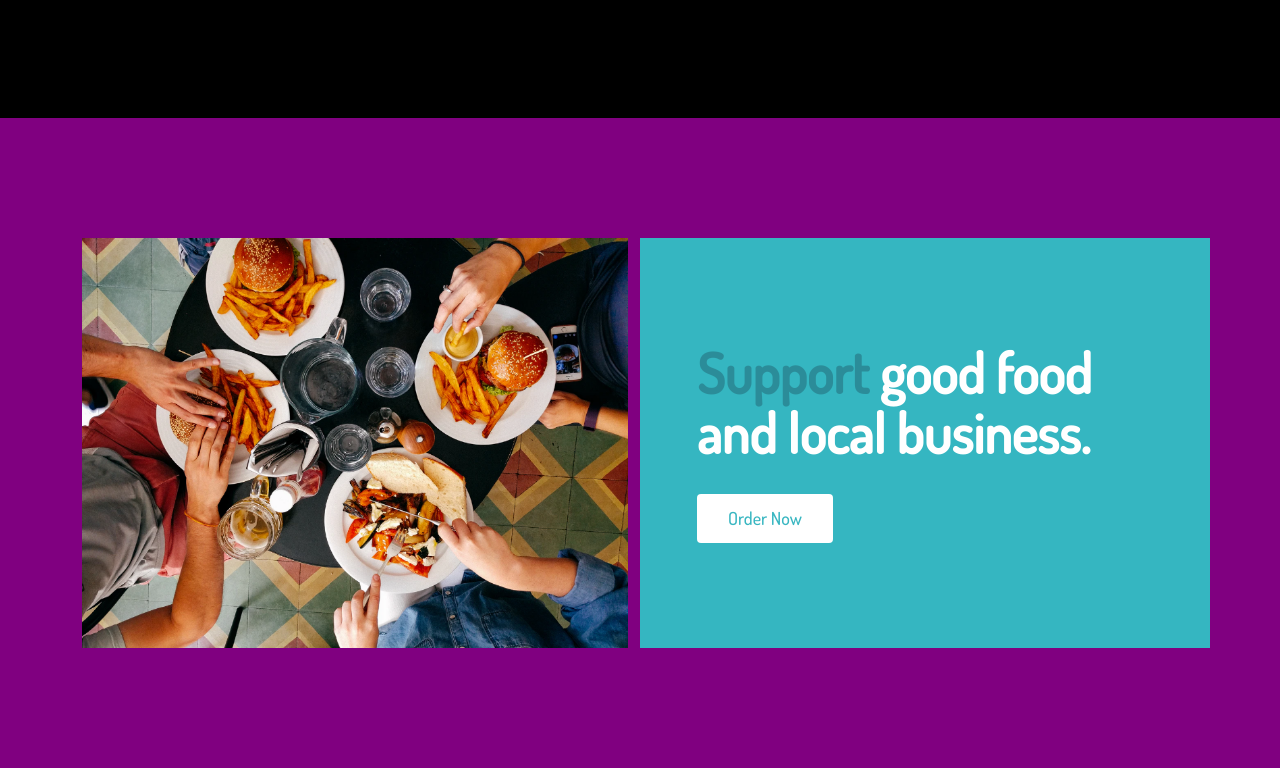
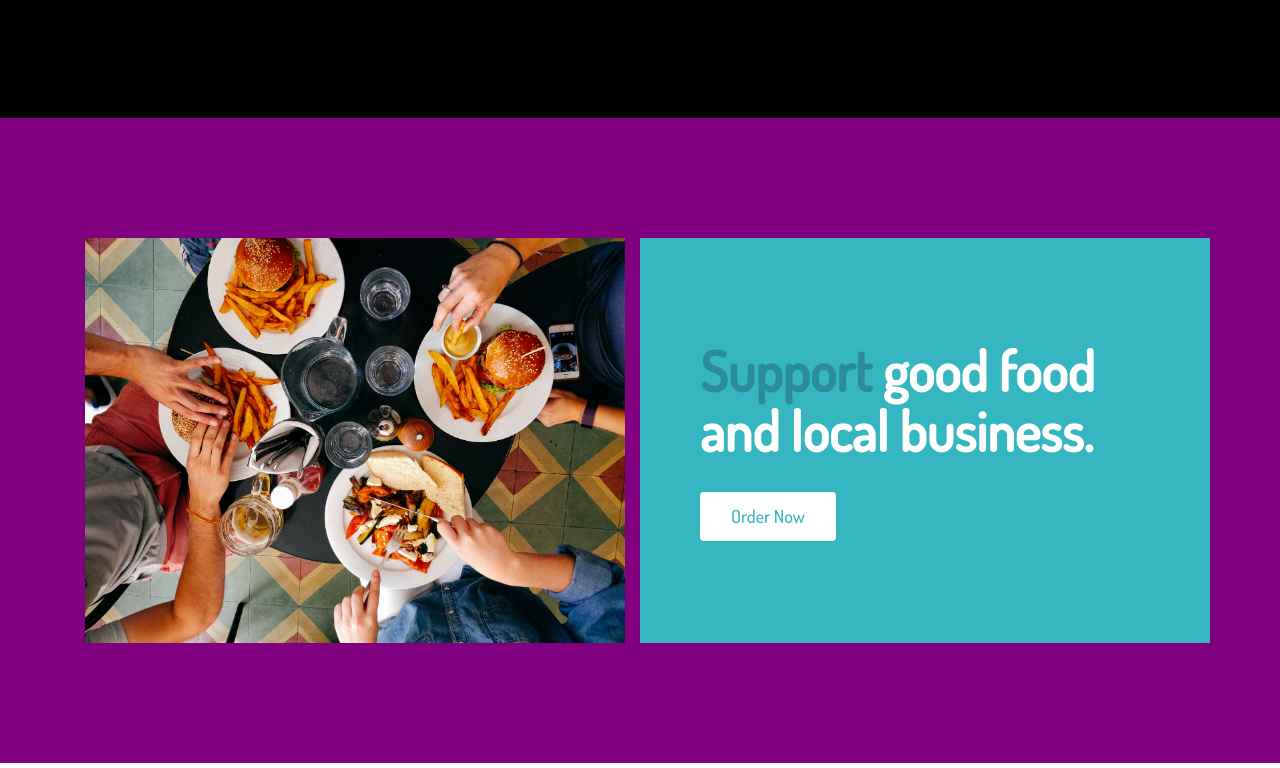
Before and after one commit to Seyfi00/FoodOrder, a plain HTML site: page FoodFiles/index.html in a window 1280 px wide. Shown: the part 5170-5938 px from the top of the page. Drawn offline with nearby package versions, Linux system fonts and the light colour scheme.

Commit message:
SupportISReady

```diff
--- a/FoodFiles/_support.sass
+++ b/FoodFiles/_support.sass
@@ -1,19 +1,26 @@
 #support
     background-color: purple
-    // .col-md-6
-    //     padding: 0
+    .col-md-6
+        padding: 15px 10px
     .imgbox
-        // width: 350px
+        max-width: 400px
+        max-height: 250px
     .textbox
-        padding: 35px 45px 40px 35px
+        background-color: #35b6c1
+        padding: 45px 50px 45px 45px
+        max-width: 400px
         h1
-            font-size: 55px
+            font-size: 40px
             font-weight: 700
             color: #ffffff
             line-height: 1.1
-            margin-bottom: 30px
+            margin-bottom: 20px
+            &:hover
+                cursor: auto
         span
             color: #24667283
+            &:hover
+                cursor: auto
         .btn
             background-color: #ffffff
             padding: 10px 30px
@@ -26,25 +33,52 @@
                 cursor: pointer
                 background-color: #f7f2f2
     .bgc
-        background-color: #35b6c1
 
+    @media screen and ( min-width: 576px )
+        .col-md-6
+            padding: 15px 0
+        .imgbox
+            max-width: 450px
+            max-height: 300px
+        .textbox
+            max-width: 450px
+            padding: 55px 45px
+            h1
+                font-size: 50px
+                margin-bottom: 25px
 
     @media screen and ( min-width: 768px )
+        .col-md-6
+            padding: 0 15px
+        .bgc
+            background-color: #35b6c1
+        .imgbox
+            max-width: 330px
+            max-height: 245px
         .textbox
-            padding: 0 30px 0 15px
+            max-width: 330px
+            padding: 0 25px 0 15px
             h1
                 font-size: 40px
                 margin-bottom: 20px
 
     @media screen and ( min-width: 992px )
+        .imgbox
+            max-width: 450px
+            max-height: 335px
         .textbox
+            max-width: 450px
             padding: 0 40px 0 30px
             h1
                 font-size: 50px
 
     @media screen and ( min-width: 1200px )
+        .imgbox
+            max-width: 540px
+            max-height: 405px
         .textbox
-            padding: 0 45px 0 45px
+            max-width: 540px
+            padding: 0 45px
             h1
                 font-size: 55px
                 margin-bottom: 30px
```
Also changed, not shown: FoodFiles/style.css, 1 other file.
